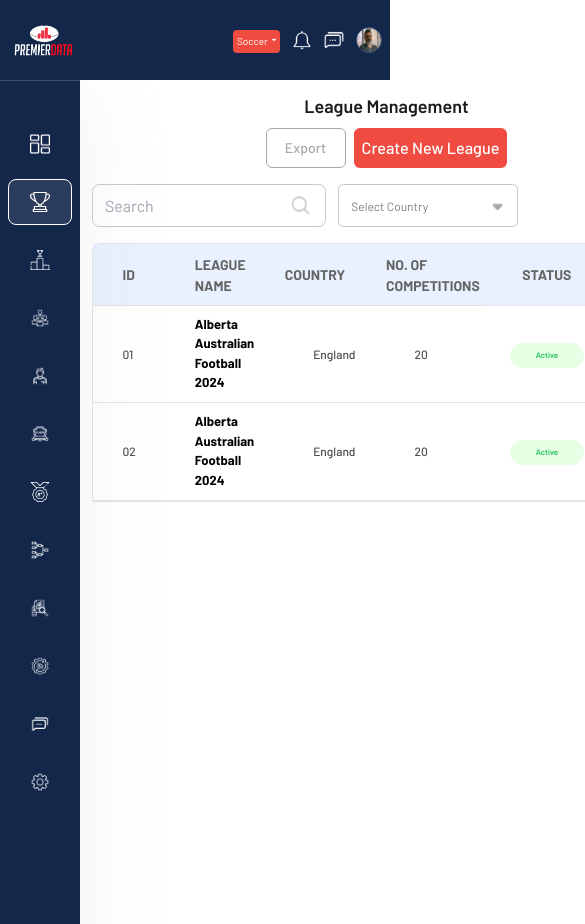
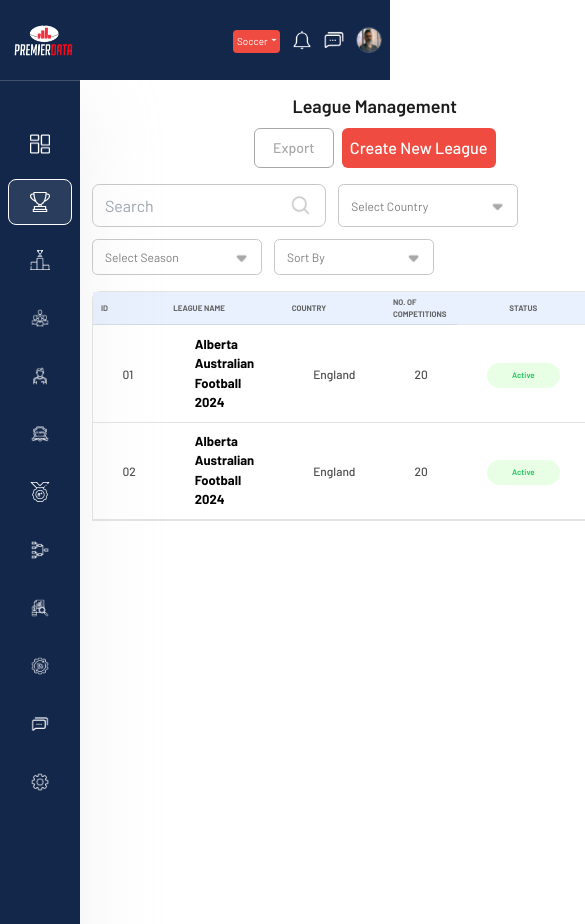
Before and after one commit to lokesh143a/training, a React (Vite) app: page /league in a window 390 px wide. Shown: the top 924 px of the page, 585 px wide, since content can reach past the window. Built offline with nearby package versions, Linux system fonts and the light colour scheme.

Commit message:
added league management page and added functionalities

```diff
--- a/src/pages/League.tsx
+++ b/src/pages/League.tsx
@@ -1,3 +1,4 @@
+import { useState } from "react";
 import { data } from "../assets/data";
 
 type LeagueData = {
@@ -8,7 +9,7 @@ type LeagueData = {
   status: string;
 };
 
-const leagueData: LeagueData[] = [
+const originalLeagueData: LeagueData[] = [
   {
     id: "01",
     leagueName: "Alberta Australian Football 2024",
@@ -26,11 +27,32 @@ const leagueData: LeagueData[] = [
 ];
 
 const League = () => {
+  const [search, setSearch] = useState("");
+  const [selectedCountry, setSelectedCountry] = useState("");
+
+  const [isModalOpen, setIsModalOpen] = useState(false);
+  const [isEditLeaguePopUp, setIsEditLeaguePopUp] = useState(false);
+
+  // filtered data
+  const filteredData = originalLeagueData.filter((item) => {
+    const matchesSearch = item.leagueName
+      .toLowerCase()
+      .includes(search.toLowerCase());
+
+    const matchesCountry = selectedCountry
+      ? item.country.toLowerCase() === selectedCountry.toLowerCase()
+      : true;
+
+    return matchesSearch && matchesCountry;
+  });
+
   const filterSection = () => {
     return (
       <div className="flex flex-wrap gap-3">
         <div className="flex justify-between items-center border border-[#C7C7C7] rounded-[7.32px] px-3 py-2 md:w-[396px] md:h-[45px] ">
           <input
+            value={search}
+            onChange={(e) => setSearch(e.target.value)}
             type="text"
             placeholder="Search"
             className="placeholder:text-[16px] w-full focus:outline-none"
@@ -41,9 +63,11 @@ const League = () => {
             alt=""
           />
         </div>
-
+        {/* select country */}
         <div className="relative flex w-full max-w-[180px] md:w-[153px] md:h-[48px] text-[#7F7D7D] border border-[#C7C7C7] rounded-[5.47px] px-3 py-2">
           <select
+            value={selectedCountry}
+            onChange={(e) => setSelectedCountry(e.target.value)}
             className="w-full appearance-none bg-transparent text-[12px] md:text-[16px] focus:outline-none"
             name=""
             id=""
@@ -51,6 +75,42 @@ const League = () => {
             <option>Select Country</option>
             <option value="india">India</option>
             <option value="england">England</option>
+          </select>
+
+          {/* Custom dropdown icon */}
+          <img
+            className="pointer-events-none absolute right-3 top-1/2 transform -translate-y-1/2 w-[16.41px] h-[16.41px]"
+            src={data.downArrow}
+            alt="Dropdown Arrow"
+          />
+        </div>
+
+        {/* select season */}
+        <div className="relative flex w-full max-w-[170px] md:w-[147px] md:h-[48px] text-[#7F7D7D] border border-[#C7C7C7] rounded-[5.47px] px-3 py-2">
+          <select
+            className="w-full appearance-none bg-transparent text-[12px] md:text-[16px] focus:outline-none"
+            name=""
+            id=""
+          >
+            <option>Select Season</option>
+          </select>
+
+          {/* Custom dropdown icon */}
+          <img
+            className="pointer-events-none absolute right-3 top-1/2 transform -translate-y-1/2 w-[16.41px] h-[16.41px]"
+            src={data.downArrow}
+            alt="Dropdown Arrow"
+          />
+        </div>
+
+        {/* sort by */}
+        <div className="relative flex w-full max-w-[160px] md:w-[104px] md:h-[48px] text-[#7F7D7D] border border-[#C7C7C7] rounded-[5.47px] px-3 py-2">
+          <select
+            className="w-full appearance-none bg-transparent text-[12px] md:text-[16px] focus:outline-none"
+            name=""
+            id=""
+          >
+            <option>Sort By</option>
           </select>
 
           {/* Custom dropdown icon */}
@@ -70,28 +130,29 @@ const League = () => {
         <table className="w-full xl:w-[1171px] ">
           <thead className="bg-[#E9F1FF] ">
             <tr>
-              <th className="border-b border-[#A8A8A852] text-left px-[29.48px] py-[9.21px] text-[14px] md:text-[14.74px] text-[#646464] font-bold">
+              <th className="border-b border-[#A8A8A852] text-left px-2 py-1 md:px-[29.48px] md:py-[9.21px] text-[8px] md:text-[14.74px] text-[#646464] font-bold">
                 ID
               </th>
-              <th className="border-b border-[#A8A8A852] text-left px-[29.48px] py-[9.21px] text-[14px] md:text-[14.74px] text-[#646464] font-bold">
+              <th className="border-b border-[#A8A8A852] text-left  px-2 py-1 md:px-[29.48px] md:py-[9.21px] text-[8px] md:text-[14.74px] text-[#646464] font-bold">
                 LEAGUE NAME
               </th>
-              <th className="border-b border-[#A8A8A852] text-left md:px-[29.48px] md:py-[9.21px] text-[14px] md:text-[14.74px] text-[#646464] font-bold">
+              <th className="border-b border-[#A8A8A852] text-left px-2 py-1 md:px-[29.48px] md:py-[9.21px] text-[8px] md:text-[14.74px] text-[#646464] font-bold">
                 COUNTRY
               </th>
-              <th className=" border-b border-[#A8A8A852] text-left md:px-[29.48px] md:py-[9.21px] text-[14px] md:text-[14.74px] text-[#646464] font-bold">
+              <th className=" border-b border-[#A8A8A852] text-left px-2 py-1 md:px-[29.48px] md:py-[9.21px] text-[8px] md:text-[14.74px] text-[#646464] font-bold">
                 NO. OF COMPETITIONS
               </th>
-              <th className="border-b border-[#A8A8A852]text-left md:px-[29.48px] md:py-[9.21px] text-[14px] md:text-[14.74px] text-[#646464] font-bold">
+              <th className="border-b border-[#A8A8A852]text-left px-2 py-1 md:px-[29.48px] md:py-[9.21px] text-[8px] md:text-[14.74px] text-[#646464] font-bold">
                 STATUS
               </th>
-              <th className="border-b border-[#A8A8A852] text-left md:px-[29.48px] md:py-[9.21px] text-[14px] md:text-[14.74px] text-[#646464] font-bold">
+              <th className="border-b border-[#A8A8A852] text-left px-2 py-1 md:px-[29.48px] md:py-[9.21px] text-[8px] md:text-[14.74px] text-[#646464] font-bold">
                 ACTIONS
               </th>
             </tr>
           </thead>
           <tbody>
-            {leagueData.map((item, index) => (
+            {filteredData.length > 0 ? (
+              filteredData.map((item, index) => (
                 <tr
                   key={index}
                   className="h-[83.84px] border-b border-[#A8A8A852] "
@@ -116,6 +177,7 @@ const League = () => {
                   <td className="px-[29.48px] py-[9.21px]">
                     <div className="flex items-center gap-2 md:gap-4">
                       <img
+                        onClick={() => setIsEditLeaguePopUp(true)}
                         className="md:w-[16.67px] md:h-[18.32px] cursor-pointer"
                         src={data.editIcon}
                         alt=""
@@ -128,15 +190,165 @@ const League = () => {
                     </div>
                   </td>
                 </tr>
-            ))}
+              ))
+            ) : (
+              <tr>
+                <td colSpan={6} className="text-center py-6 text-gray-500">
+                  No leagues found
+                </td>
+              </tr>
+            )}
           </tbody>
         </table>
       </div>
     );
   };
 
+  const modalPopUp = () => {
     return (
-    <div className="w-full min-h-screen p-3 md:p-5 flex flex-col gap-4">
+      <div className="inset-0 fixed flex items-center justify-center">
+        <form className="max-h-[423px] md:h-[423px] w-[250px] md:w-[526px] px-[10px] md:px-[20px] py-[16px] md:py-[32px] border shadow-md bg-white rounded-[9.96px] flex flex-col gap-2 md:gap-4">
+          <h1 className="text-[#313131] font-bold w-full text-center text-[10px] md:text-[19.93px] ">
+            Create New League
+          </h1>
+
+          {/* id */}
+          <div className="flex flex-col gap-2">
+            <label
+              className="text-[#646464] text-[10px] md:text-[14px]"
+              htmlFor=""
+            >
+              ID
+            </label>
+            <input
+              disabled
+              className="border border-[#E5E5E5] h-[42px] px-2 md:px-4  outline-none rounded-[4px] placeholder:opacity-[60%] "
+              type="text"
+              placeholder={`00${originalLeagueData.length + 1}`}
+            />
+          </div>
+          {/* league name */}
+          <div className="flex flex-col gap-2">
+            <label
+              className="text-[#646464] text-[10px] md:text-[14px]"
+              htmlFor=""
+            >
+              League Name
+            </label>
+            <input
+              className="border border-[#E5E5E5] h-[42px] px-2 md:px-4  outline-none rounded-[4px]  "
+              type="text"
+            />
+          </div>
+
+          {/* select country */}
+          <div className="flex flex-col gap-2">
+            <label
+              className="text-[#646464] text-[10px] md:text-[14px]"
+              htmlFor=""
+            >
+              Select Country
+            </label>
+            <div className="relative border border-[#E5E5E5] h-[42px] px-2 md:px-4 rounded-[4px] flex ">
+              <select
+                className=" w-full outline-none bg-transparent appearance-none text-[#646464] text-[11px] md:text-[16px]"
+                name=""
+                id=""
+              >
+                <option>Select</option>
+                <option value="india">India</option>
+                <option value="england">England</option>
+              </select>
+
+              {/* Custom dropdown icon */}
+              <img
+                className="pointer-events-none absolute right-3 top-1/2 transform -translate-y-1/2 w-[16.41px] h-[16.41px]"
+                src={data.downArrow}
+                alt="Dropdown Arrow"
+              />
+            </div>
+          </div>
+
+          {/* add league button */}
+          <button
+            type="submit"
+            className="self-end text-[#F5F5F5] bg-[#EE3243] w-full md:w-[163px] h-[30px] md:h-[44px] text-[12px] md:text-[18px] md:px-[34px] md:py-[11px] rounded-[5.59px] "
+          >
+            Add League
+          </button>
+        </form>
+      </div>
+    );
+  };
+
+  const editLeaguePopUp = () => {
+    return (
+      <div className="inset-0 fixed flex items-center justify-center">
+        <form className="max-h-[334px] md:h-[334px] w-[250px] md:w-[526px] px-[10px] md:px-[20px] py-[16px] md:py-[32px] border shadow-md bg-white rounded-[9.96px] flex flex-col gap-2 md:gap-4">
+          <h1 className="text-[#313131] font-bold w-full text-center text-[10px] md:text-[19.93px] ">
+            Edit League
+          </h1>
+          {/* league name */}
+          <div className="flex flex-col gap-2">
+            <label
+              className="text-[#646464] text-[10px] md:text-[14px]"
+              htmlFor=""
+            >
+              League Name
+            </label>
+            <input
+              className="border border-[#E5E5E5] h-[42px] px-2 md:px-4  outline-none rounded-[4px]  "
+              type="text"
+            />
+          </div>
+
+          {/* select country */}
+          <div className="flex flex-col gap-2">
+            <label
+              className="text-[#646464] text-[10px] md:text-[14px]"
+              htmlFor=""
+            >
+              Select Country
+            </label>
+            <div className="relative border border-[#E5E5E5] h-[42px] px-2 md:px-4 rounded-[4px] flex ">
+              <select
+                className=" w-full outline-none bg-transparent appearance-none text-[#646464] text-[11px] md:text-[16px]"
+                name=""
+                id=""
+              >
+                <option>Select</option>
+                <option value="india">India</option>
+                <option value="england">England</option>
+              </select>
+
+              {/* Custom dropdown icon */}
+              <img
+                className="pointer-events-none absolute right-3 top-1/2 transform -translate-y-1/2 w-[16.41px] h-[16.41px]"
+                src={data.downArrow}
+                alt="Dropdown Arrow"
+              />
+            </div>
+          </div>
+
+          {/* add league button */}
+          <button
+            type="submit"
+            className="self-end text-[#F5F5F5] bg-[#EE3243] w-full md:w-[163px] h-[30px] md:h-[44px] text-[12px] md:text-[18px] md:px-[34px] md:py-[11px] rounded-[5.59px] "
+          >
+            Update League
+          </button>
+        </form>
+      </div>
+    );
+  };
+
+  return (
+    <div className={"w-full min-h-screen p-3 md:p-5"}>
+      <div
+        className={`${
+          isModalOpen && "pointer-events-none opacity-50 bg-gray-50"
+        } flex flex-col gap-4`}
+      >
         {/* top section */}
         <div className="flex flex-col md:flex-row justify-between items-center gap-2">
           <h1 className="text-[#1C1C1C] font-semibold text-lg md:text-[30px]">
@@ -146,7 +358,10 @@ const League = () => {
             <button className="font-medium text-[#A8A8A8] text-sm md:text-[16.28px] border border-[#A8A8A8] w-20 md:w-[124px] h-10 md:h-[43px] p-2 md:p-[10.18px] rounded-md md:rounded-[8.14px]">
               Export
             </button>
-          <button className="font-medium text-[#FFFFFF] text-[16.28px] bg-[#EF4B41] w-25 md:w-[194px] h-10 md:h-[43px] p-2 md:p-[10.18px] rounded-md md:rounded-[8.14px] ">
+            <button
+              onClick={() => setIsModalOpen(true)}
+              className="font-medium text-[#FFFFFF] text-[16.28px] bg-[#EF4B41] w-25 md:w-[194px] h-10 md:h-[43px] p-2 md:p-[10.18px] rounded-md md:rounded-[8.14px] "
+            >
               Create New League
             </button>
           </div>
@@ -158,6 +373,9 @@ const League = () => {
         {/* league table */}
         {leagueTable()}
       </div>
+      {isModalOpen && modalPopUp()}
+      {isEditLeaguePopUp && editLeaguePopUp()}
+    </div>
   );
 };
 
```
Lines whose indentation alone changed are shown as unchanged.
